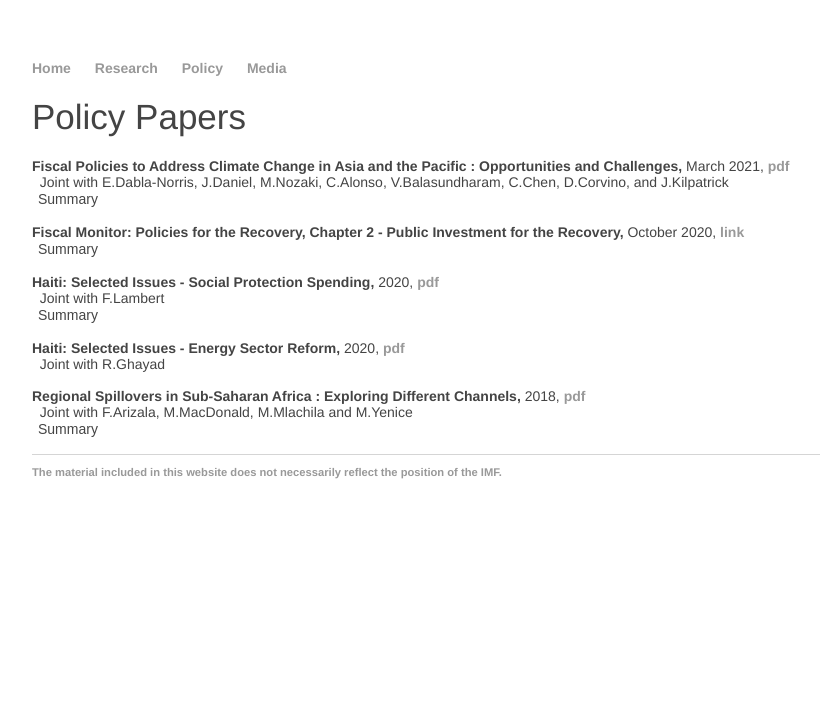
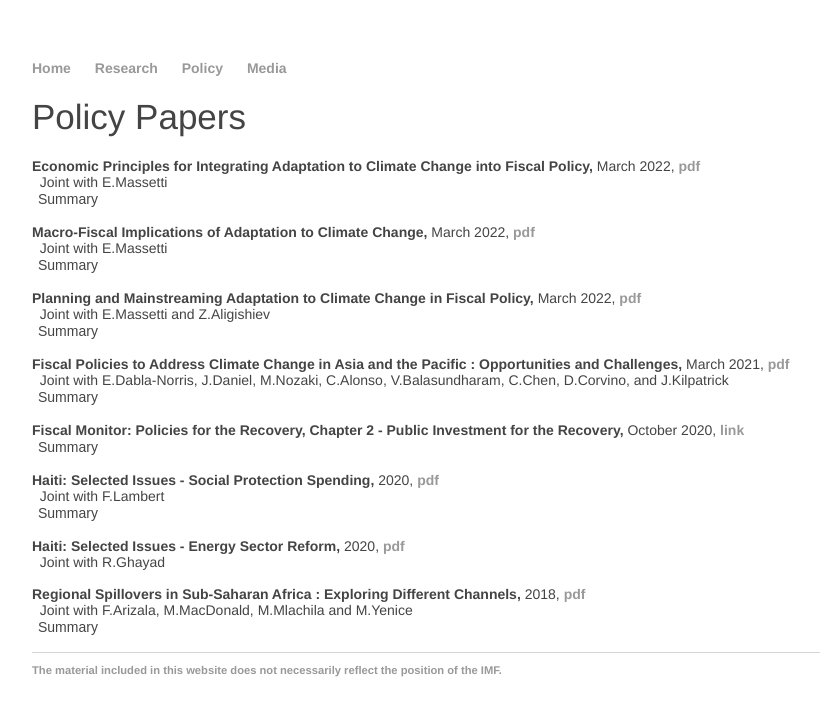
Before and after one commit to matthieubellon/matthieubellon.github.io, a Jekyll site: the page built from policy/index.html, in a window 1280 px wide. Shown: the top 716 px of the page, without its empty margins (160-980 px from the left). Built offline with Jekyll 4.4.1, drawn with Linux system fonts in a browser that asks for light colours; some of the changed lines change nothing that is shown.

Commit message:
Update index.html

```diff
--- a/policy/index.html
+++ b/policy/index.html
@@ -4,6 +4,67 @@ title: Matthieu Bellon, Economist
 ---
 <h1 id="Policy_Papers">Policy Papers</h1>
 <div class="pad-body">
+
+<br><strong>Economic Principles for Integrating Adaptation to Climate Change into Fiscal Policy,</strong> March 2022, <strong>
+<a href="https://www.imf.org/-/media/Files/Publications/Staff-Climate-Notes/2022/English/CLNEA2022001.ashx">pdf</a></strong>
+<br>&nbsp; Joint with E.Massetti
+<br>
+<button type="button" class="collapsible">Summary</button>
+<div class="content">
+Adaptation to climate change is a necessity for advanced and developing economies alike. Policymakers face the challenge
+  of facilitating this transition. This Note argues that adaptation to climate change should be part of a holistic
+  development strategy involving both private and public sector responses. Governments can prioritize public investment
+  in adaptation programs with positive externalities, address market imperfections and policies that make private
+  adaptation inefficient, and mobilize revenues for, and distribute the benefits of, adaptation. Although the choice of
+  what should be done and at what cost ultimately depends on each society’s preferences, economic theory provides a
+  useful framework to maximize the impact of public spending. Cost-benefit analysis, complemented by the analysis of
+  distributional effects, can be used to prioritize adaptation programs as well as all other development programs to
+  promote an efficient and just transition to a changed climate. While compensations may be needed to offset damages
+  that are either impossible or too expensive to abate, subsidies for adaptation require careful calibration to prevent
+  excessive risk taking.
+</div>
+<br>
+
+<br><strong>Macro-Fiscal Implications of Adaptation to Climate Change,</strong> March 2022, <strong>
+<a href="https://www.imf.org/-/media/Files/Publications/Staff-Climate-Notes/2022/English/CLNEA2022002.ashx">pdf</a></strong>
+<br>&nbsp; Joint with E.Massetti
+<br>
+<button type="button" class="collapsible">Summary</button>
+<div class="content">
+Adaptation reduces climate change damages but is costly and cannot eliminate all risks. Governments have to decide on
+  an acceptable balance of residual risks and to determine adaptation investment needs by weighing costs, benefits,
+  and distributional effects. A literature review suggests that well-designed and well-implemented adaptation can have
+  large returns. Global public adaptation needs in 2030 are estimated in the literature at around ¼ percent of world
+  GDP per year, but with very large disparities across countries and high uncertainty. Our analysis points to annual
+  adaptation costs exceeding 1 percent of GDP for some developing countries, and above 10 percent of GDP for some
+  island states. Many of these countries—despite typically not having contributed to global warming—face high adaptation
+  needs while being challenged by limited fiscal space, limited capacity, or both, calling for additional support from
+  the international community. To help guide national fiscal policies, countries could integrate climate risks and the
+  cost of adaptation into their macro-fiscal frameworks. Shock scenarios are useful to reflect short-term impacts of
+  climate disasters, while the long-term analysis of risks and uncertainties surrounding climate change requires
+  scenarios that cover impacts from changes in both average and extreme events, as well as adaptation policies.
+</div>
+<br>
+
+<br><strong>Planning and Mainstreaming Adaptation to Climate Change in Fiscal Policy,</strong> March 2022, <strong>
+<a href="https://www.imf.org/-/media/Files/Publications/Staff-Climate-Notes/2022/English/CLNEA2022003.ashx">pdf</a></strong>
+<br>&nbsp; Joint with E.Massetti and Z.Aligishiev
+<br>
+<button type="button" class="collapsible">Summary</button>
+<div class="content">
+Adaptation to climate change is an integral part of sustainable development and a necessity for advanced and developing
+  economies alike. How can adaptation be planned for and mainstreamed into fiscal policy? Setting up inclusive
+  coordination mechanisms and strengthening legal foundations to incorporate climate change can be a prerequisite.
+  This Note identifies four building blocks: 1- Taking stock of present and future climate risks, identifying
+  knowledge and capacity gaps, and establishing guidance for next steps. 2- Developing adaptation solutions. This block
+  can be guided by extending the IMF three-pillar disaster resilience strategy to address changes in both extreme and
+  average weather and would cover the prevention of risks, the alleviation of residual risks, and macro-fiscal resilience.
+  3- Mainstreaming these solutions into government operations. This requires strengthening public financial management
+  institutions by factoring climate risks and adaptation plans into budgets and macro-frameworks, and in the management
+  of public investment, assets and liabilities. 4- Providing for transparent evaluations to inform future plans. This
+  involves continually monitoring progress and regularly updating adaptation plans.
+</div>
+<br>
 
 <br><strong>Fiscal Policies to Address Climate Change in Asia and the Pacific : Opportunities and Challenges,</strong> March 2021, <strong>
 <a href="https://www.imf.org/-/media/Files/Publications/DP/2021/English/FPACCAPEA.ashx">pdf</a></strong>
```
